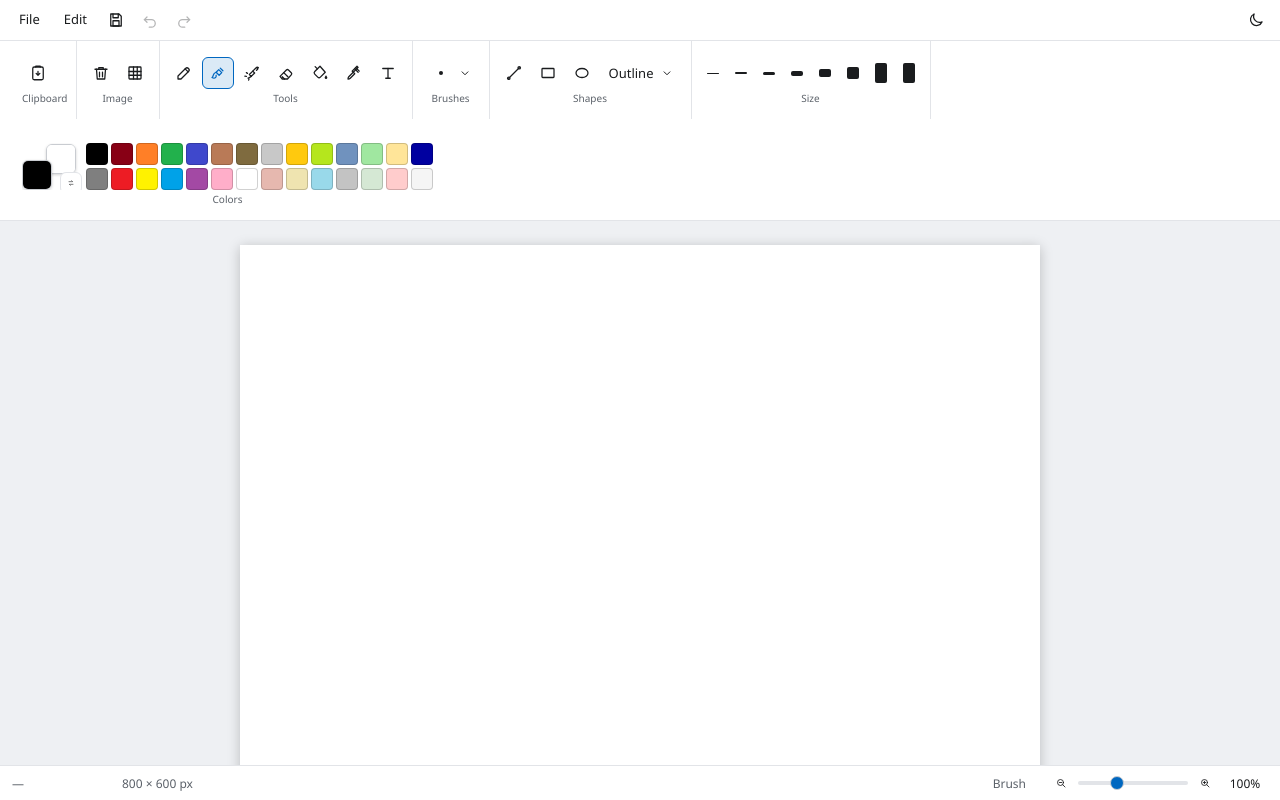
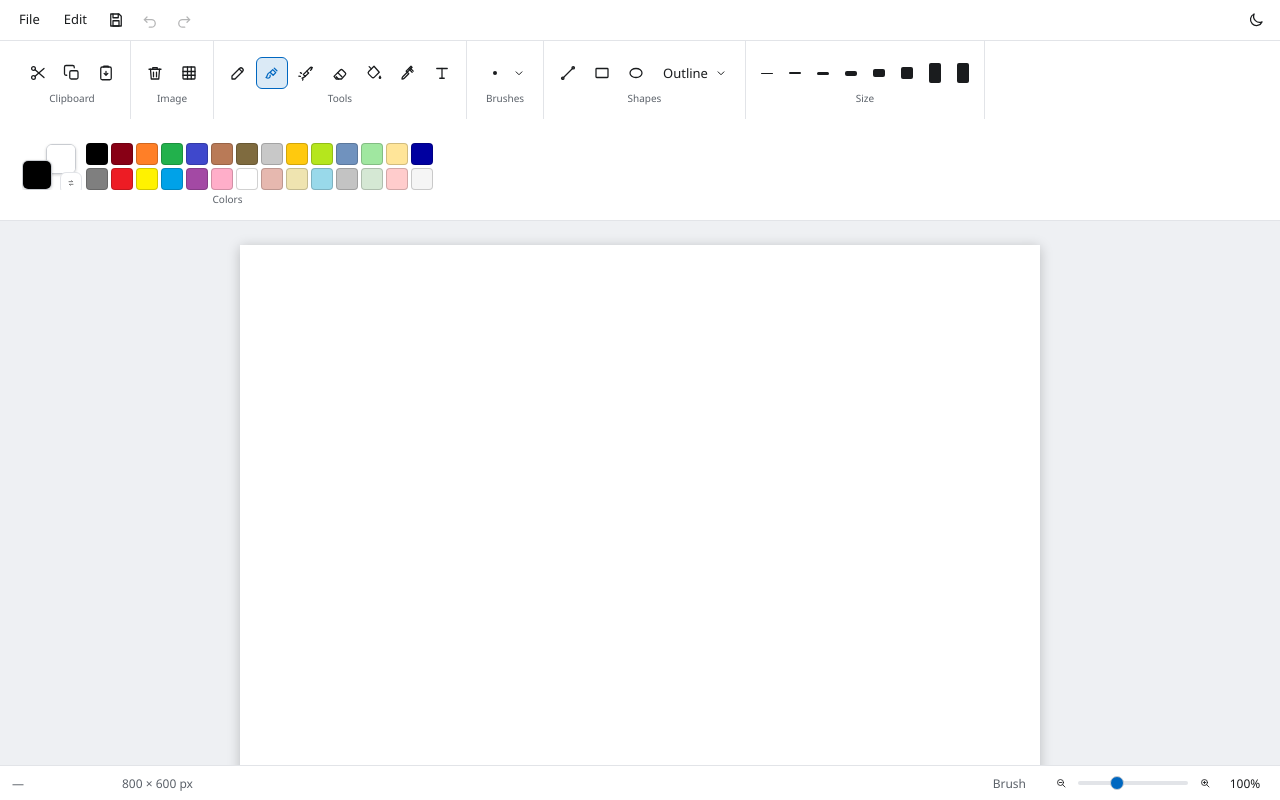
Before and after one commit to ftobler/farbtopf, a React (Vite) app: page / in a window 1280 px wide. Built offline with nearby package versions, Linux system fonts and the light colour scheme.

Commit message:
Add Cut and Copy to the Clipboard ribbon group

```diff
--- a/src/App.tsx
+++ b/src/App.tsx
@@ -118,6 +118,39 @@ function App() {
       notify('Could not paste from the clipboard')
     }
   }, [notify, openFile])
+
+  const handleCopyFromCanvas = useCallback(async () => {
+    const dataUrl = canvasRef.current?.toDataUrl()
+    if (!dataUrl) return
+    if (!navigator.clipboard?.write) {
+      notify('Clipboard copy is not supported here')
+      return
+    }
+    try {
+      const blob = await (await fetch(dataUrl)).blob()
+      await navigator.clipboard.write([new ClipboardItem({ 'image/png': blob })])
+      notify('Copied to the clipboard')
+    } catch {
+      notify('Could not copy to the clipboard')
+    }
+  }, [notify])
+
+  const handleCutFromCanvas = useCallback(async () => {
+    const dataUrl = canvasRef.current?.toDataUrl()
+    if (!dataUrl) return
+    if (!navigator.clipboard?.write) {
+      notify('Clipboard copy is not supported here')
+      return
+    }
+    try {
+      const blob = await (await fetch(dataUrl)).blob()
+      await navigator.clipboard.write([new ClipboardItem({ 'image/png': blob })])
+      canvasRef.current?.clear()
+      notify('Cut to the clipboard')
+    } catch {
+      notify('Could not cut to the clipboard')
+    }
+  }, [notify])
 
   const handleSave = useCallback(() => {
     const dataUrl = canvasRef.current?.toDataUrl()
@@ -286,6 +319,8 @@ function App() {
           onToggleGrid={() => setShowGrid((value) => !value)}
           onClear={handleClear}
           onPaste={handlePasteFromClipboard}
+          onCut={handleCutFromCanvas}
+          onCopy={handleCopyFromCanvas}
           primary={primary}
           secondary={secondary}
           palette={DEFAULT_PALETTE}
--- a/src/components/Ribbon.tsx
+++ b/src/components/Ribbon.tsx
@@ -8,6 +8,8 @@ import type { IconProps } from './icons'
 import {
   AirbrushIcon,
   BrushIcon,
+  CopyIcon,
+  CutIcon,
   EllipseIcon,
   EraserIcon,
   FillIcon,
@@ -51,6 +53,8 @@ export interface RibbonProps {
   onToggleGrid: () => void
   onClear: () => void
   onPaste: () => void
+  onCut: () => void
+  onCopy: () => void
   primary: Rgba
   secondary: Rgba
   palette: readonly string[]
@@ -70,6 +74,8 @@ export function Ribbon({
   onToggleGrid,
   onClear,
   onPaste,
+  onCut,
+  onCopy,
   primary,
   secondary,
   palette,
@@ -101,6 +107,24 @@ export function Ribbon({
     <div className="ribbon">
       <section className="ribbon-group">
         <div className="ribbon-group-items">
+          <button
+            type="button"
+            className="icon-button"
+            title="Cut"
+            aria-label="Cut"
+            onClick={onCut}
+          >
+            <CutIcon size={18} />
+          </button>
+          <button
+            type="button"
+            className="icon-button"
+            title="Copy"
+            aria-label="Copy"
+            onClick={onCopy}
+          >
+            <CopyIcon size={18} />
+          </button>
           <button
             type="button"
             className="icon-button"
--- a/src/components/icons.tsx
+++ b/src/components/icons.tsx
@@ -99,6 +99,25 @@ export function PasteIcon(props: IconProps) {
       <rect x="5" y="4" width="14" height="17" rx="2" />
       <path d="M9 4V3h6v1" />
       <path d="M12 10v5M9.5 12.5 12 15l2.5-2.5" />
+    </Svg>
+  )
+}
+
+export function CutIcon(props: IconProps) {
+  return (
+    <Svg {...props}>
+      <circle cx="6" cy="6" r="2.5" />
+      <circle cx="6" cy="18" r="2.5" />
+      <path d="M8.1 7.6 20 18M8.1 16.4 20 6" />
+    </Svg>
+  )
+}
+
+export function CopyIcon(props: IconProps) {
+  return (
+    <Svg {...props}>
+      <rect x="9" y="9" width="11" height="11" rx="2" />
+      <path d="M5 15H4a2 2 0 0 1-2-2V4a2 2 0 0 1 2-2h9a2 2 0 0 1 2 2v1" />
     </Svg>
   )
 }
```
Also changed, not shown: 1 other file (tests, documents, lock files or other folders).
